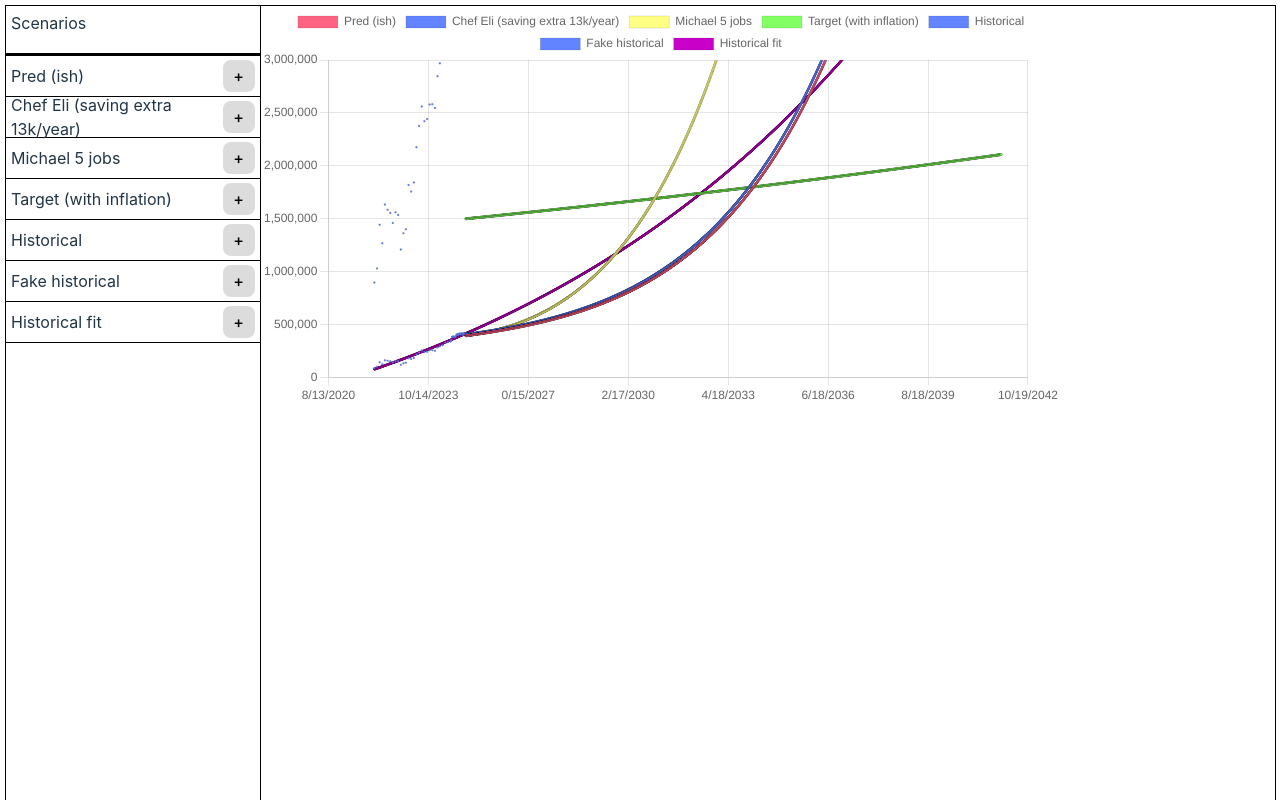
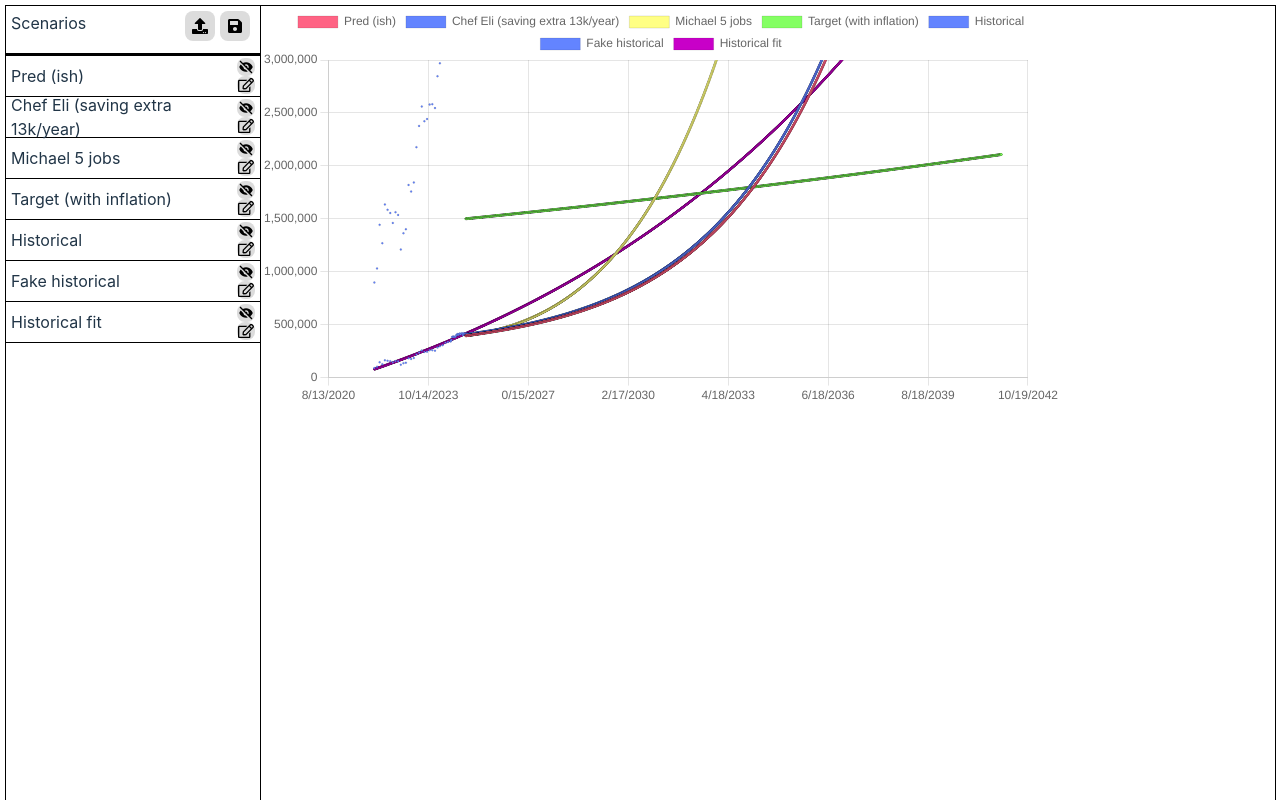
Before and after one commit to ElijahCFisher/money-sim-react-, a React (Vite) app in the folder money-sim/: page / in a window 1280 px wide. Shown: the top 800 px of the page. Built offline with nearby package versions, Linux system fonts and the light colour scheme.

Commit message:
Added hide graphs as well as save and load scenarios

```diff
--- a/money-sim/package.json
+++ b/money-sim/package.json
@@ -10,10 +10,13 @@
     "preview": "vite preview"
   },
   "dependencies": {
+    "@fortawesome/fontawesome": "^1.1.8",
+    "@fortawesome/react-fontawesome": "^0.2.2",
     "chart": "^0.1.2",
     "chart.js": "^4.4.7",
     "react": "^18.3.1",
-    "react-dom": "^18.3.1"
+    "react-dom": "^18.3.1",
+    "react-icons": "^5.5.0"
   },
   "devDependencies": {
     "@eslint/js": "^9.17.0",
--- a/money-sim/src/App.css
+++ b/money-sim/src/App.css
@@ -20,6 +20,41 @@
   border-bottom: 3px solid black;
   padding: 5px;
   height: 50px;
+  display: flex;
+  flex-direction: row;
+  justify-content: space-between;
+
+}
+
+.saveLoadContainer {
+  display: flex;
+  flex-direction: row;
+}
+
+.loadScenarios {
+  margin-right: 5px;
+  height: 80%;
+  aspect-ratio: 1/1;
+  display: grid;
+  place-items: center;
+  text-align: center;
+  padding: 0px;
+  line-height: 1;
+}
+
+#loadScenarios-input {
+  display: none;
+}
+
+.saveScenarios {
+  margin-right: 5px;
+  height: 80%;
+  aspect-ratio: 1/1;
+  display: grid;
+  place-items: center;
+  text-align: center;
+  padding: 0px;
+  line-height: 1;
 }
 
 .scenario {
@@ -44,11 +79,27 @@
   padding-left: 5px;
 }
 
+.scenario_name_strikethrough {
+  padding-left: 5px;
+  text-decoration: line-through;
+}
+
 button {
   background-color: rgb(220, 220, 220);
 }
 
 .scenario_expand {
+  margin-right: 5px;
+  height: 80%;
+  aspect-ratio: 1/1;
+  display: grid;
+  place-items: center;
+  text-align: center;
+  padding: 0px;
+  line-height: 1;
+}
+
+.scenario_hide_unhide {
   margin-right: 5px;
   height: 80%;
   aspect-ratio: 1/1;
--- a/money-sim/src/App.tsx
+++ b/money-sim/src/App.tsx
@@ -2,13 +2,19 @@ import { Dispatch, useEffect, useState, useRef } from 'react'
 import './App.css'
 import exampleScenarios from './assets/scenarios.json'
 import Chart, { ChartConfiguration, ChartConfigurationCustomTypesPerDataset, ChartTypeRegistry } from 'chart.js/auto'
+import { FaRegEdit } from "react-icons/fa";
+import { BiSolidHide } from "react-icons/bi";
+import { FaSave } from "react-icons/fa";
+import { FaUpload } from "react-icons/fa";
 
 type Scenario = {
   sources: {[key: string]: any}[];
   [key: string]: any;
+  hidden: boolean;
 }
 
 function App() {
+  var toSimulate = true;
   const graphColors = ['rgb(255,99,132)', 'rgb(99,132,255)', 'rgb(132,255,99)'];
   const [count, setCount] = useState(0)
   const [scenarios, setScenarios] = useState<Scenario[]>(exampleScenarios); //stock portfolio is always index 0... for now...
@@ -17,6 +23,47 @@ function App() {
   const [sourceInPopup, setSourceInPopup] = useState<{[key: string]: any}|null>(null);
   const chart = useRef<Chart | null>(null);
   const simulationYears = 17
+
+  useEffect(() => {
+    if (toSimulate) {
+      for(let i = 0; i < scenarios.length; i++) simulate(i);
+      toSimulate = false;
+    }
+    graph();
+  }, [scenarios])
+
+  const saveFile = async (blob: Blob) => {
+    const a = document.createElement('a');
+    a.download = Date.now() + '.json';
+    a.href = URL.createObjectURL(blob);
+    a.addEventListener('click', (e) => {
+      setTimeout(() => URL.revokeObjectURL(a.href), 30 * 1000);
+    });
+    a.click();
+  };
+
+  const loadScenarios = (e: React.ChangeEvent<HTMLInputElement>) => {
+    console.log(1)
+    // getting a hold of the file reference
+    var files = e.target.files;
+
+    if (files == null) return;
+
+    var file = files[0];
+
+    // setting up the reader
+    var reader = new FileReader();
+    reader.readAsText(file); // this is reading as data url
+
+    // here we tell the reader what to do when it's done reading...
+    reader.onload = readerEvent => {
+      var targ = readerEvent.target
+      if (targ == null) return;
+      var content = targ.result; // this is the content!
+      if (content == null) return;
+      setScenarios(JSON.parse(content as string) as Scenario[]);
+    }
+  }
 
   const config: ChartConfiguration<keyof ChartTypeRegistry, [number, number][], unknown> | ChartConfigurationCustomTypesPerDataset<keyof ChartTypeRegistry, [number, number][], unknown> = {
     type: 'scatter',
@@ -136,16 +183,20 @@ function App() {
   }
 
   function graph() {
+    var numDisplayed = 0;
     if (netWorthsArray != null && netWorthsArray[0] != null) {
       for (var i = 0; i < netWorthsArray.length; i++) {
-        if (data.datasets.length <= i) data.datasets.push({
+        if (scenarios[i].hidden) continue;
+        if (data.datasets.length <= numDisplayed) data.datasets.push({
           label: netWorthsArray[i][0],
           data: [],
           backgroundColor: netWorthsArray[i][1],
           pointRadius: 1
           // backgroundColor: graphColors[i%graphColors.length]
         })
-        data.datasets[i].data = netWorthsArray[i][2].map(([date, money]) => [new Date(date).getTime(),money])
+        data.datasets[numDisplayed].data = netWorthsArray[i][2].map(([date, money]) => [new Date(date).getTime(),money])
+        numDisplayed++
+        console.log(i, numDisplayed)
       }
 
       config.data = data;
@@ -271,17 +322,28 @@ function App() {
 
   useEffect(() => {
     for(let i = 0; i < scenarios.length; i++) simulate(i);
+    toSimulate = false;
     graph();
   }, [])
 
   return (
     <>
       <div className="scenarios">
-        <div className="scenario_header">Scenarios</div>
+        <div className="scenario_header">
+          Scenarios
+          <div className="saveLoadContainer">
+            <button className="loadScenarios" onClick={(e) => document.getElementById("loadScenarios-input")?.click()}><FaUpload /></button>
+            <input id="loadScenarios-input" type="file" name="name" onChange={(e) => {console.log("ANYTHING??"); loadScenarios(e)} }/>
+            <button className="saveScenarios" onClick={(e) => saveFile(new Blob([JSON.stringify(scenarios, null, 2)], {type : "application/json"}))}><FaSave /></button>
+          </div>
+        </div>
         {scenarios.map((scenario, i) =>
         <div className="scenario">
-          <div className="scenario_name">{scenario["name"]}</div>
-          <button className="scenario_expand" onClick={(e) => setScenarioInPopup([i, scenario])}>+</button>
+          <div className={"scenario_name"+(scenario["hidden"] ? "_strikethrough" : "")}>{scenario["name"]}</div>
+          <div>
+            <button className="scenario_hide_unhide" onClick={(e) => setScenarios(scenarios.map((scen, ind) => ind == i ? {...scen, hidden: !scen.hidden} : scen))}><BiSolidHide /></button>
+            <button className="scenario_expand" onClick={(e) => setScenarioInPopup([i, scenario])}><FaRegEdit /></button>
+          </div>
         </div>)}
         {scenarioInPopup &&
         <div className="scenario_popup">
```
Also changed, not shown: 1 other file (tests, documents, lock files or other folders).
